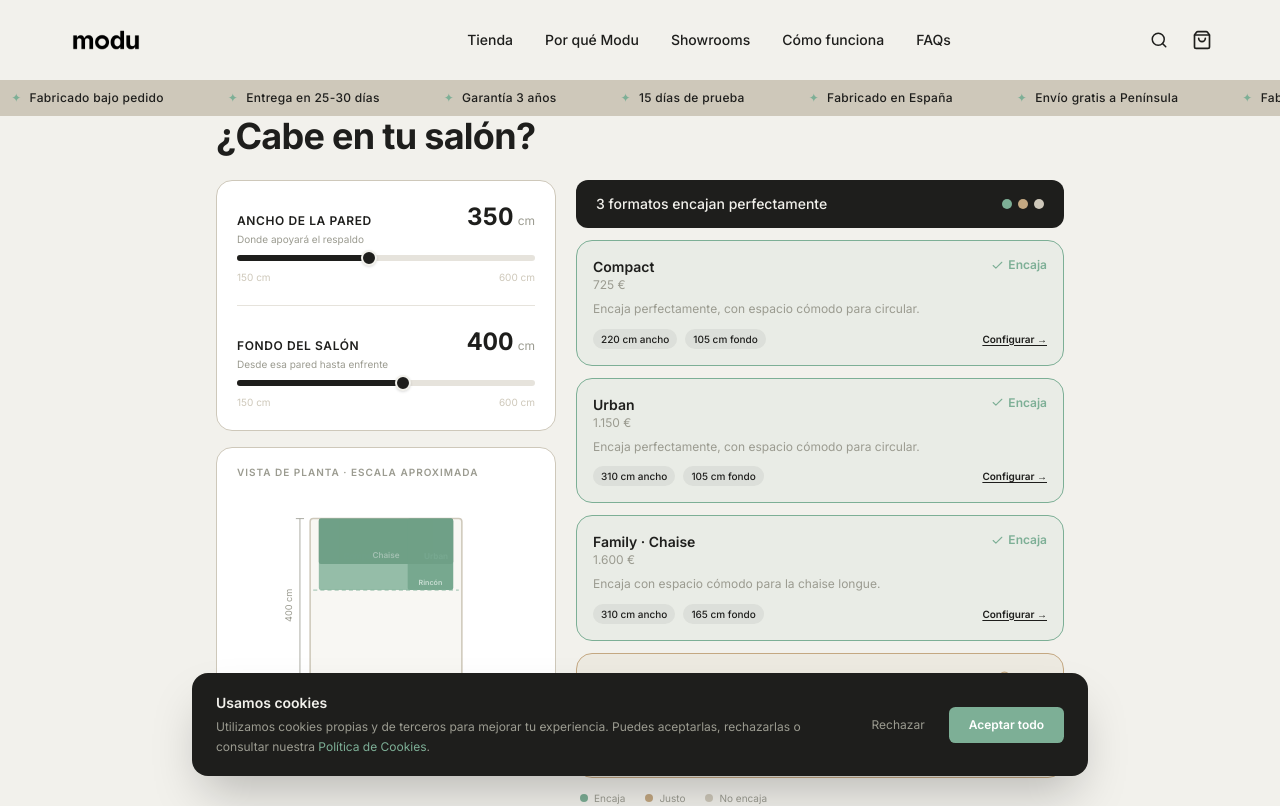
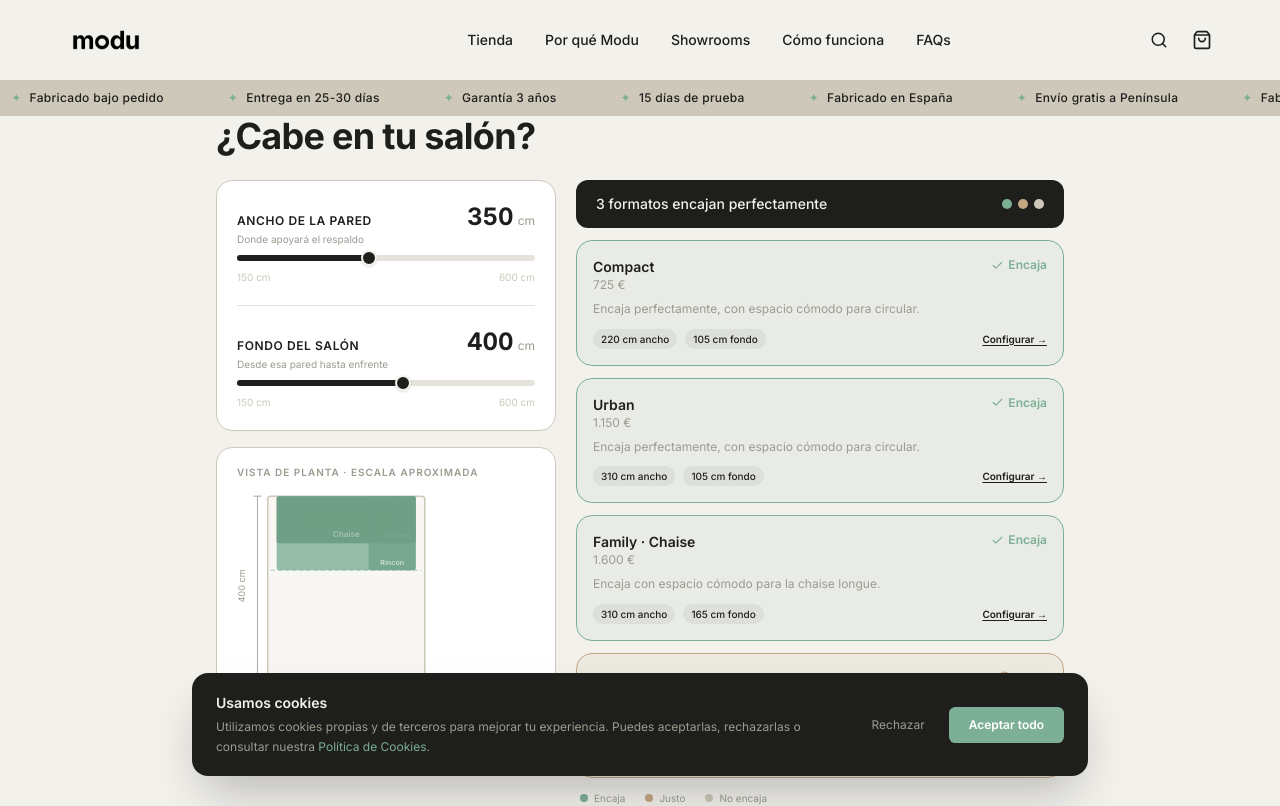
Before and after one commit to carlosnh2001/modu, a Next.js app: page /calculadora in a window 1280 px wide. Shown: the top 806 px of the page. Built offline with nearby package versions, Linux system fonts and the light colour scheme.

Commit message:
fix: leyenda fija en HTML, dimensiones con zonas reservadas fijas en SVG

```diff
--- a/app/calculadora/page.tsx
+++ b/app/calculadora/page.tsx
@@ -151,53 +151,54 @@
   roomD: number;
   results: ConfigResult[];
 }) {
+  // Fixed zones: left pad for depth label, bottom pad for width label, top/right small
   const SVG_W = 300;
-  const SVG_H = 230;
-  const PAD = 30;
+  const SVG_H = 210;
+  const PAD_L = 34;  // depth label lives here
+  const PAD_R = 8;
+  const PAD_T = 8;
+  const PAD_B = 26;  // width label lives here
 
-  const drawW = SVG_W - PAD * 2;
-  const drawH = SVG_H - PAD * 2;
+  const drawW = SVG_W - PAD_L - PAD_R;
+  const drawH = SVG_H - PAD_T - PAD_B;
 
-  // Scale: fit the room into the draw area
+  // Scale: fit the room into the draw area (square scale)
   const maxDim = Math.max(wallW, roomD, 350);
-  const scaleX = drawW / maxDim;
-  const scaleY = drawH / maxDim;
-  const scale = Math.min(scaleX, scaleY);
+  const scale = Math.min(drawW / maxDim, drawH / maxDim);
 
   const rW = wallW * scale;
   const rH = roomD * scale;
-  const ox = PAD + (drawW - rW) / 2;
-  const oy = PAD + (drawH - rH) / 2;
+
+  // Room always anchored top-left of draw area
+  const ox = PAD_L;
+  const oy = PAD_T;
 
   const fitMap = Object.fromEntries(results.map((r) => [r.id, r.fit]));
 
-  // Sofa pixel sizes
   const compW = 220 * scale;
   const urbW  = 310 * scale;
   const famD  = 165 * scale;
-  const sofaD = 105 * scale;   // depth for compact + urban
-  const armW  = 105 * scale;   // rincón arm width
+  const sofaD = 105 * scale;
+  const armW  = 105 * scale;
 
-  // Center x for each sofa
+  // Sofas centered horizontally within the room
   const compX = ox + (rW - compW) / 2;
   const urbX  = ox + (rW - urbW) / 2;
 
   const opacity = (id: string) =>
     fitMap[id] === "ideal" ? 0.8 : fitMap[id] === "tight" ? 0.5 : 0.15;
 
-  // Clearance line at 105cm from back wall
   const clearY = oy + sofaD + 60 * scale;
   const anyFits = results.some((r) => r.fit !== "no");
-
-  // Whether labels are big enough to show (need at least 14px height)
   const labelMinPx = 14;
 
   return (
+    <div>
       <svg viewBox={`0 0 ${SVG_W} ${SVG_H}`} className="w-full h-auto select-none">
         {/* Room */}
         <rect x={ox} y={oy} width={rW} height={rH} fill="#F8F7F3" stroke="#CEC8BA" strokeWidth="1.5" rx="3" />
 
-      {/* ── Compact (220×105) — centered, label at bottom-left ── */}
+        {/* ── Compact (220×105) label: bottom-left ── */}
         {compW <= rW && sofaD <= rH && (
           <g opacity={opacity("compact")}>
             <rect x={compX} y={oy} width={compW} height={sofaD} fill={SOFA_COLORS.compact} rx="2" />
@@ -209,7 +210,7 @@
           </g>
         )}
 
-      {/* ── Urban (310×105) — centered, label at bottom-right ── */}
+        {/* ── Urban (310×105) label: bottom-right ── */}
         {urbW <= rW && sofaD <= rH && (
           <g opacity={opacity("urban")}>
             <rect x={urbX} y={oy} width={urbW} height={sofaD} fill={SOFA_COLORS.urban} rx="2" />
@@ -221,7 +222,7 @@
           </g>
         )}
 
-      {/* ── Family Chaise (310×165) — centered, label in middle ── */}
+        {/* ── Family Chaise (310×165) label: center ── */}
         {urbW <= rW && famD <= rH && (
           <g opacity={opacity("family-chaise")}>
             <rect x={urbX} y={oy} width={urbW} height={famD} fill={SOFA_COLORS["family-chaise"]} rx="2" />
@@ -233,12 +234,10 @@
           </g>
         )}
 
-      {/* ── Family Rincón (L-shape: 310×105 + arm 105×165) — bottom-right corner ── */}
+        {/* ── Family Rincón: L-shape ── */}
         {urbW <= rW && famD <= rH && (
           <g opacity={opacity("family-rincon")}>
-          {/* Main arm along back wall */}
             <rect x={urbX} y={oy} width={urbW} height={sofaD} fill={SOFA_COLORS["family-rincon"]} rx="2" />
-          {/* Side arm going deeper (right end) */}
             <rect x={urbX + urbW - armW} y={oy} width={armW} height={famD} fill={SOFA_COLORS["family-rincon"]} rx="2" />
             {armW >= labelMinPx && famD >= labelMinPx * 2 && (
               <text x={urbX + urbW - armW / 2} y={oy + famD - 5} fontSize="7" fontWeight="600" fill="#fff" textAnchor="middle">
@@ -257,43 +256,55 @@
           />
         )}
 
-      {/* ── Dimension: width ── */}
-      <line x1={ox} x2={ox + rW} y1={oy + rH + 10} y2={oy + rH + 10} stroke="#9B9B90" strokeWidth="0.8" />
-      <line x1={ox} x2={ox} y1={oy + rH + 6} y2={oy + rH + 14} stroke="#9B9B90" strokeWidth="0.8" />
-      <line x1={ox + rW} x2={ox + rW} y1={oy + rH + 6} y2={oy + rH + 14} stroke="#9B9B90" strokeWidth="0.8" />
-      <text x={ox + rW / 2} y={oy + rH + 22} textAnchor="middle" fontSize="9" fill="#9B9B90">
+        {/* ── Width dimension (fixed at bottom of draw area) ── */}
+        <line x1={ox} x2={ox + rW} y1={SVG_H - PAD_B + 6} y2={SVG_H - PAD_B + 6} stroke="#9B9B90" strokeWidth="0.8" />
+        <line x1={ox}      x2={ox}      y1={SVG_H - PAD_B + 3} y2={SVG_H - PAD_B + 9} stroke="#9B9B90" strokeWidth="0.8" />
+        <line x1={ox + rW} x2={ox + rW} y1={SVG_H - PAD_B + 3} y2={SVG_H - PAD_B + 9} stroke="#9B9B90" strokeWidth="0.8" />
+        <text x={ox + rW / 2} y={SVG_H - PAD_B + 20} textAnchor="middle" fontSize="9" fill="#9B9B90">
           {wallW} cm
         </text>
 
-      {/* ── Dimension: depth ── */}
-      <line x1={ox - 10} x2={ox - 10} y1={oy} y2={oy + rH} stroke="#9B9B90" strokeWidth="0.8" />
-      <line x1={ox - 14} x2={ox - 6} y1={oy} y2={oy} stroke="#9B9B90" strokeWidth="0.8" />
-      <line x1={ox - 14} x2={ox - 6} y1={oy + rH} y2={oy + rH} stroke="#9B9B90" strokeWidth="0.8" />
+        {/* ── Depth dimension (fixed at left of draw area) ── */}
+        <line x1={PAD_L - 10} x2={PAD_L - 10} y1={oy} y2={oy + rH} stroke="#9B9B90" strokeWidth="0.8" />
+        <line x1={PAD_L - 14} x2={PAD_L - 6} y1={oy}      y2={oy}      stroke="#9B9B90" strokeWidth="0.8" />
+        <line x1={PAD_L - 14} x2={PAD_L - 6} y1={oy + rH} y2={oy + rH} stroke="#9B9B90" strokeWidth="0.8" />
         <text
-        x={ox - 18}
+          x={PAD_L - 22}
           y={oy + rH / 2}
           textAnchor="middle" fontSize="9" fill="#9B9B90"
-        transform={`rotate(-90, ${ox - 18}, ${oy + rH / 2})`}
+          transform={`rotate(-90, ${PAD_L - 22}, ${oy + rH / 2})`}
         >
           {roomD} cm
         </text>
+      </svg>
 
-      {/* ── Legend ── */}
+      {/* ── Legend — fixed HTML row, never moves ── */}
+      <div className="flex items-center gap-4 flex-wrap px-1 mt-1">
         {[
-        { id: "compact",        label: "Compact" },
-        { id: "urban",          label: "Urban" },
-        { id: "family-chaise",  label: "Chaise" },
-        { id: "family-rincon",  label: "Rincón" },
-      ].map((l, i) => (
-        <g key={l.id} transform={`translate(${ox + i * 62}, ${SVG_H - 9})`}>
-          <rect x={0} y={-7} width={10} height={8} fill={SOFA_COLORS[l.id]} rx="1.5"
-            opacity={fitMap[l.id] === "no" ? 0.2 : 0.7} />
-          <text x={13} y={0} fontSize="7.5" fill={fitMap[l.id] === "no" ? "#CEC8BA" : "#9B9B90"}>
+          { id: "compact",       label: "Compact" },
+          { id: "urban",         label: "Urban" },
+          { id: "family-chaise", label: "Chaise" },
+          { id: "family-rincon", label: "Rincón" },
+        ].map((l) => (
+          <div key={l.id} className="flex items-center gap-1.5">
+            <div
+              className="w-3 h-2.5 rounded-sm shrink-0"
+              style={{
+                backgroundColor: SOFA_COLORS[l.id],
+                opacity: fitMap[l.id] === "no" ? 0.25 : 0.75,
+              }}
+            />
+            <span className={`text-[10px] ${fitMap[l.id] === "no" ? "text-[#CEC8BA]" : "text-[#9B9B90]"}`}>
               {l.label}
-          </text>
-        </g>
+            </span>
+          </div>
         ))}
-    </svg>
+        <div className="flex items-center gap-1.5 ml-auto">
+          <div className="w-4 border-t border-dashed border-[#7DAF96] opacity-60" />
+          <span className="text-[10px] text-[#9B9B90]">60 cm paso</span>
+        </div>
+      </div>
+    </div>
   );
 }
 
@@ -396,9 +407,6 @@
                 Vista de planta · escala aproximada
               </p>
               <RoomDiagram wallW={wallW} roomD={roomD} results={results} />
-              <p className="text-[10px] text-[#9B9B90] mt-1 px-1">
-                --- línea verde = 60 cm de paso mínimo
-              </p>
             </div>
           </div>
 
```
Lines whose indentation alone changed are shown as unchanged.
